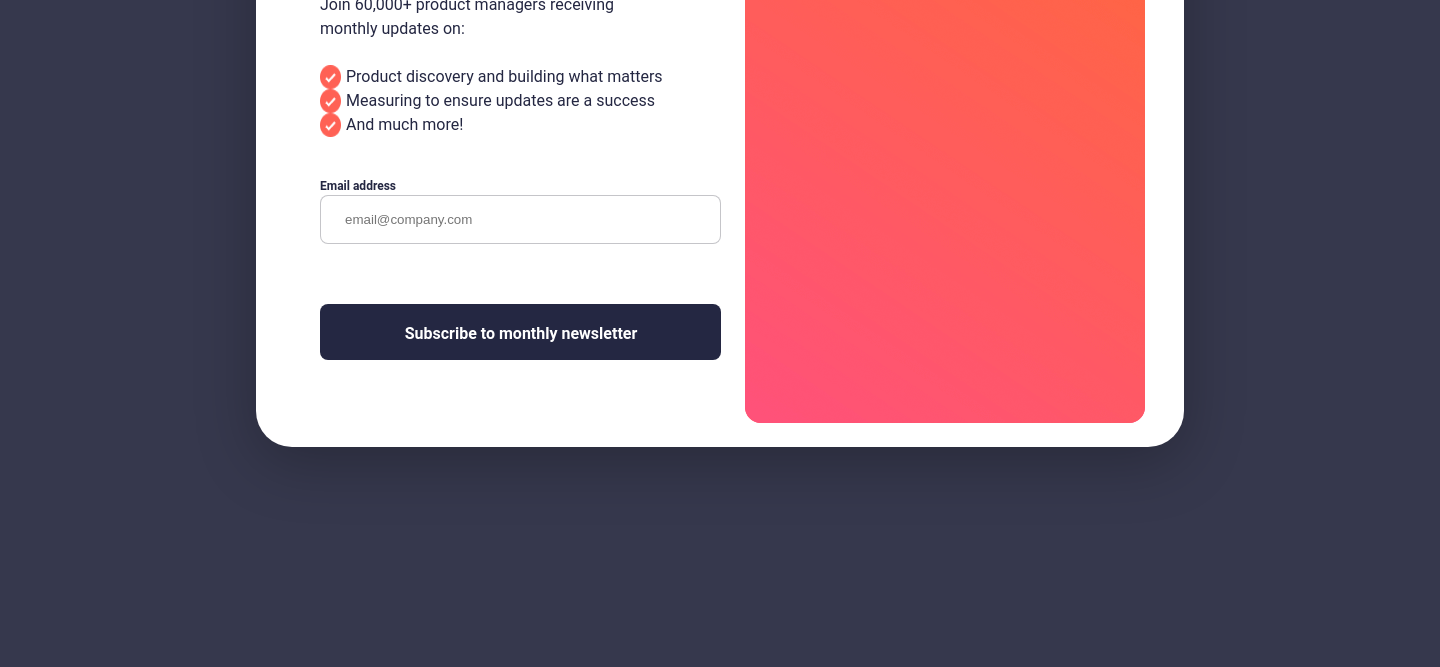
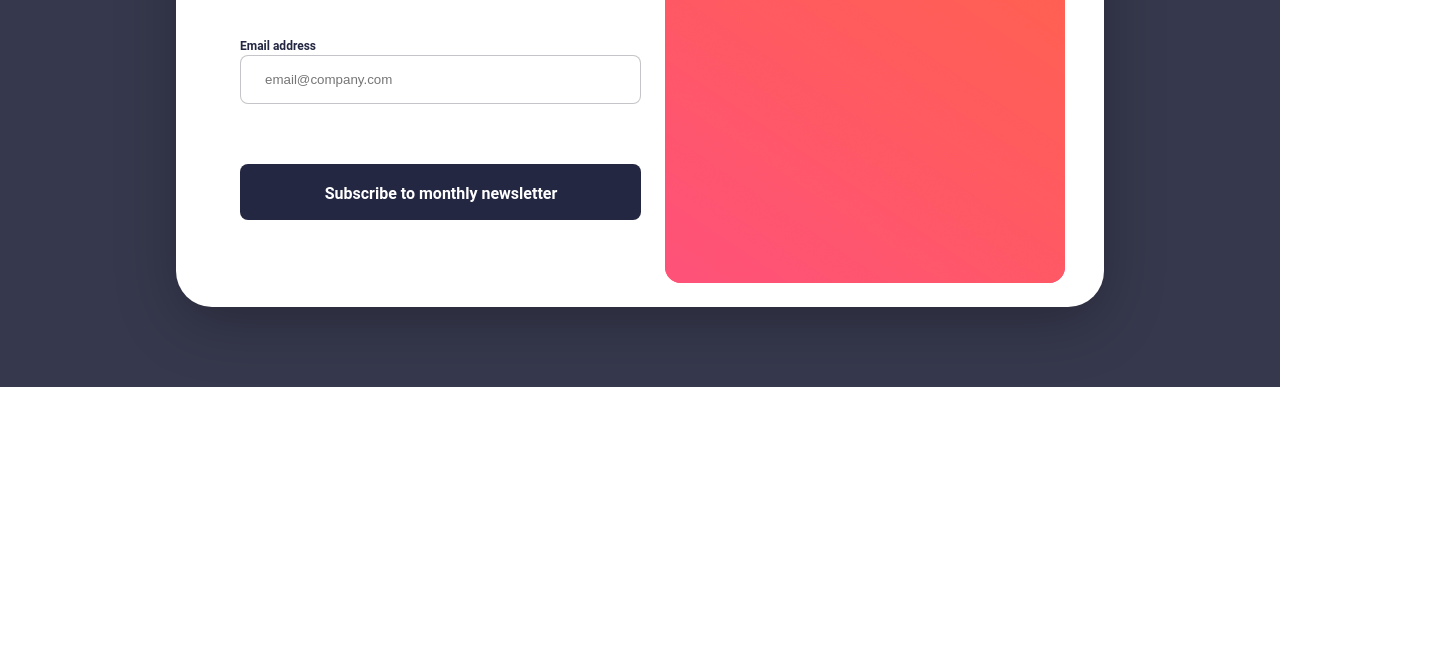
Before and after one commit to Karshiyeva996/Stay-updated-, a plain HTML site: page index.html in a window 1280 px wide. Shown: the part 413-1080 px from the top of the page, 1440 px wide, since content can reach past the window. After the commit the page ends 800 px from the top, so only its background shows below. Drawn offline with Linux system fonts and the light colour scheme.

Commit message:
I made changes and finished

```diff
--- a/CSS/main.css
+++ b/CSS/main.css
@@ -16,15 +16,13 @@ ul {
 
 .site-header {
     display: flex;
-
-    width: 1440px;
-
-    height: 1080px;
+    max-width: 1440px;
+    width: 100%;
+    height: 100vh;
     padding-top: 219px;
     padding-bottom: 220px;
     padding-left: 256px;
     padding-right: 256px;
-
     justify-content: center;
     align-items: center;
     background: var(--Pale-Navy, #36384D);
@@ -40,6 +38,7 @@ ul {
 
     box-shadow: 0px 15px 60px 0px rgba(0, 0, 0, 0.25);
     display: flex;
+
 
 
 }
@@ -126,7 +125,8 @@ ul {
     margin-left: 24px;
     margin-right: 54px;
 }
-.hero__input{
+
+.hero__input {
     border-radius: 8px;
     border: 1px solid var(--grey-25, rgba(25, 24, 43, 0.25));
     padding-top: 16px;
@@ -136,6 +136,11 @@ padding-right: 198px;
     margin-left: 64px;
     margin-bottom: 24px;
 
+}
+
+.hero__h2:hover {
+    background-color: #FF527B;
+    cursor: pointer;
 }
 
 .hero__h2 {
```
Also changed, not shown: index.html (+1 -1 lines). Lines whose indentation alone changed are shown as unchanged.
